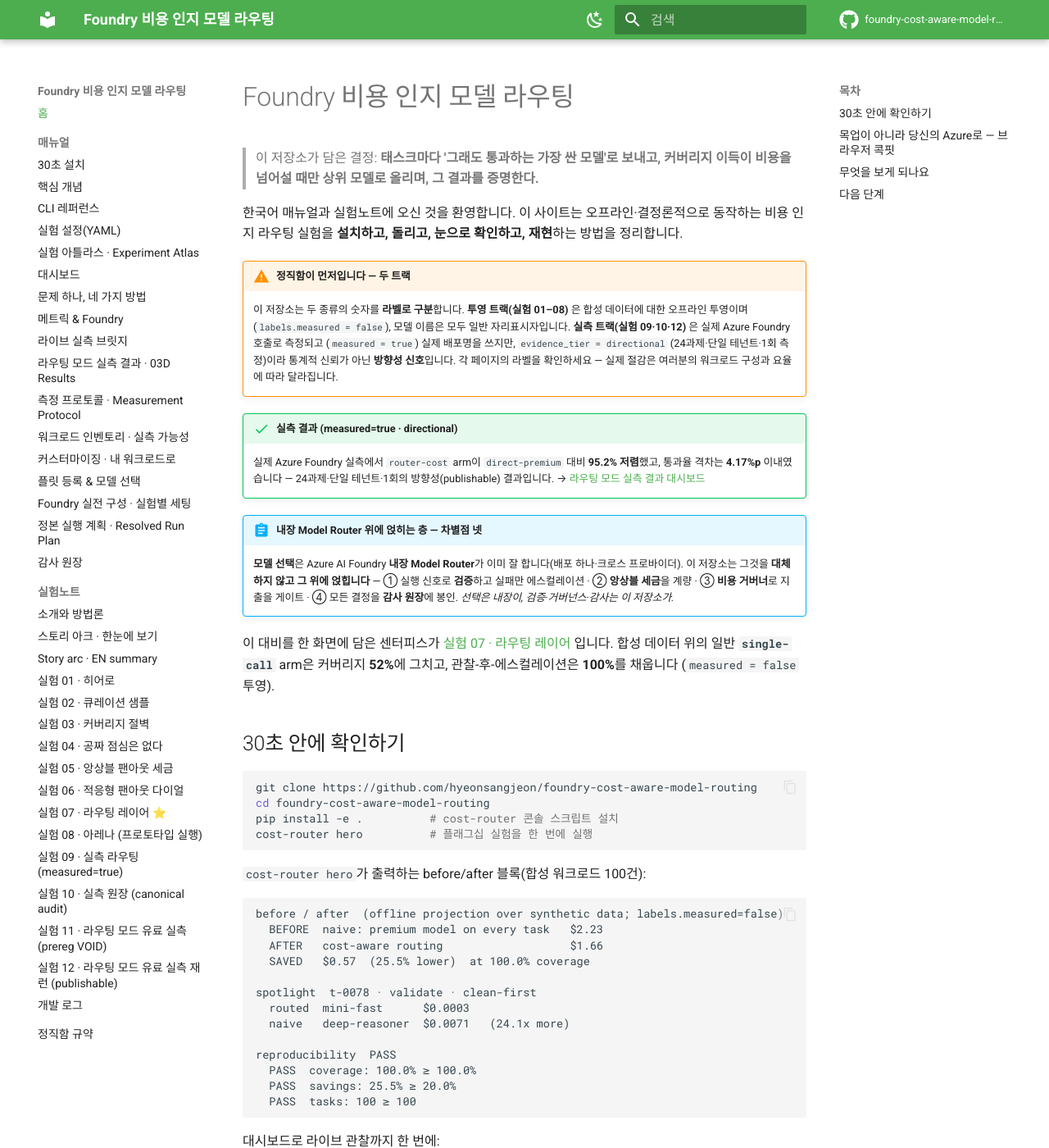
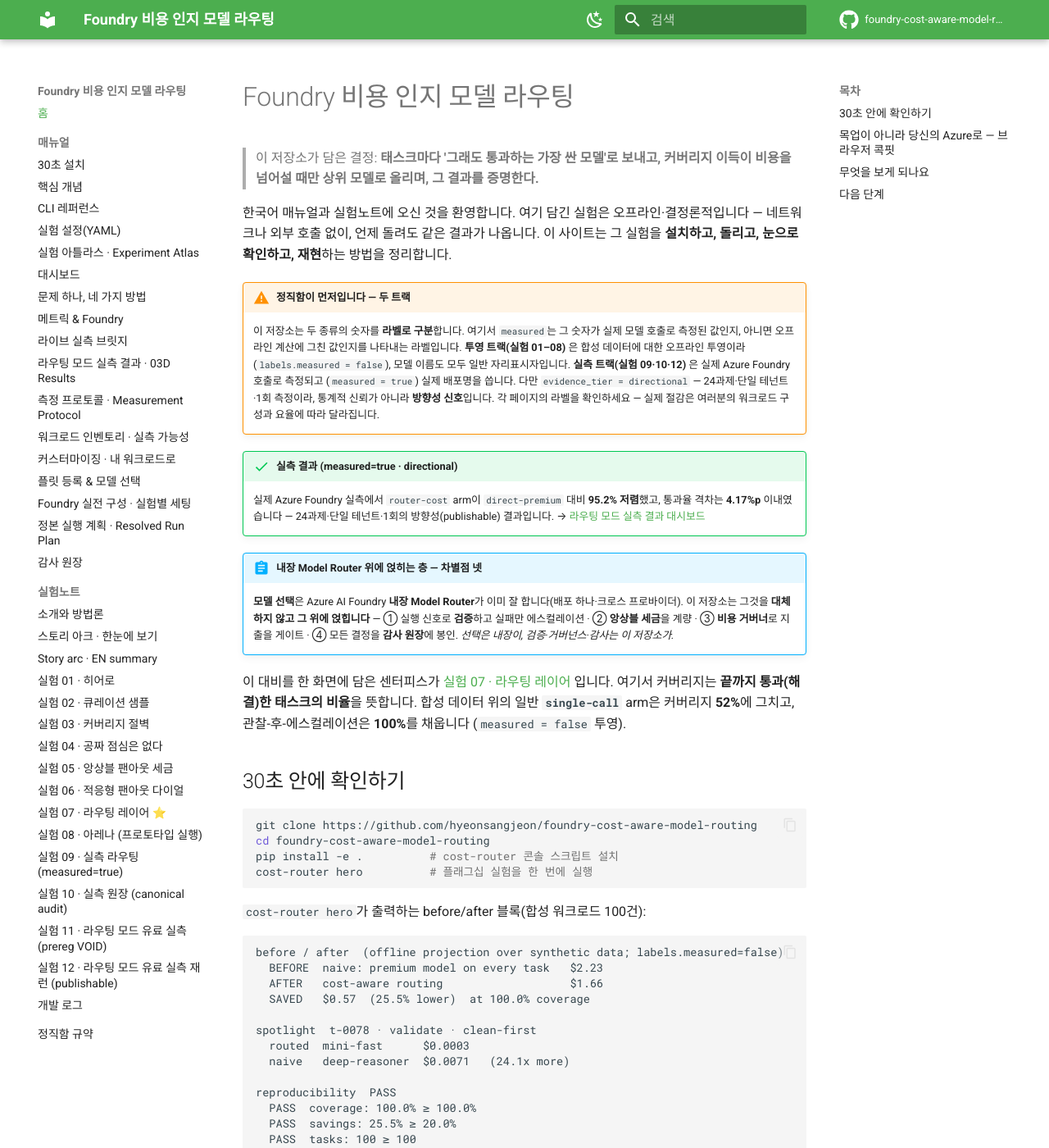
Before and after one commit to hyeonsangjeon/foundry-cost-aware-model-routing, an MkDocs documentation site: the page built from docs/index.md, in a window 1280 px wide and 1400 px high. Shown: the whole window at 82% size. Built offline with MkDocs 1.6.1 and Material for MkDocs 9.7.7, drawn with Linux system fonts in a browser that asks for light colours; comment, search, counter and statistics services are not loaded.

Commit message:
docs(ko): 첫인상 3페이지 한국어 원문 다듬기 (표현만)
번역 전 원문 품질을 먼저 올린다. 대상은 신규 방문자가 처음 만나는
세 페이지: docs/index.md, docs/manual/install.md, docs/manual/concept.md.

무엇을 바꿨나 (표현만 — 내용·주장·수치는 불변):
- 전문용어 첫 등장 시 한 줄 설명 추가: `measured`, coverage(커버리지),
  오프라인·결정론적, 재현성 계약, p95/SLA, `labels.measured = false`.
  용어 자체는 그대로 두고 "이게 뭔지"만 덧붙임(정확성 우선).
- 절이 셋 이상인 긴 문장 분할(환영 문단, 두-트랙 실측 문장, 설치 타이밍
  주의, 개념 '문제' 문단, 내장 라우터 설명 문장).
- 톤 일관화: 개념 '논지' 불릿을 해라체 → 페이지 나머지와 같은 합니다체로.

바꾸지 않은 것:
- 숫자·모델명·라벨·명령어 한 글자도 불변(토큰 diff로 확인:
  추가된 유일한 코드스팬은 정의용 `measured` 참조 1개).
- 실측/투영 두 트랙 구분, directional 한계, 새 푸터 문구 유지.
- 03Z 규칙(제품명과 합성 52%가 같은 문단에 없음) 유지.
- 코드·설정·experiments 무변경 → plan_hash 불변.

검증: pytest 836 passed · ruff clean · mkdocs build --strict ·
check_naming_surfaces 2338 blocks OK.

Co-authored-by: Copilot <223556219+Copilot@users.noreply.github.com>

```diff
--- a/docs/index.md
+++ b/docs/index.md
@@ -2,16 +2,18 @@
 
 > 이 저장소가 담은 결정: **태스크마다 '그래도 통과하는 가장 싼 모델'로 보내고, 커버리지 이득이 비용을 넘어설 때만 상위 모델로 올리며, 그 결과를 증명한다.**
 
-한국어 매뉴얼과 실험노트에 오신 것을 환영합니다. 이 사이트는 오프라인·결정론적으로 동작하는
-비용 인지 라우팅 실험을 **설치하고, 돌리고, 눈으로 확인하고, 재현**하는 방법을 정리합니다.
+한국어 매뉴얼과 실험노트에 오신 것을 환영합니다. 여기 담긴 실험은 오프라인·결정론적입니다 —
+네트워크나 외부 호출 없이, 언제 돌려도 같은 결과가 나옵니다. 이 사이트는 그 실험을
+**설치하고, 돌리고, 눈으로 확인하고, 재현**하는 방법을 정리합니다.
 
 !!! warning "정직함이 먼저입니다 — 두 트랙"
-    이 저장소는 두 종류의 숫자를 **라벨로 구분**합니다.
-    **투영 트랙(실험 01–08)** 은 합성 데이터에 대한 오프라인 투영이며
-    (`labels.measured = false`), 모델 이름은 모두 일반 자리표시자입니다.
+    이 저장소는 두 종류의 숫자를 **라벨로 구분**합니다. 여기서 `measured`는 그 숫자가 실제
+    모델 호출로 측정된 값인지, 아니면 오프라인 계산에 그친 값인지를 나타내는 라벨입니다.
+    **투영 트랙(실험 01–08)** 은 합성 데이터에 대한 오프라인 투영이라
+    (`labels.measured = false`), 모델 이름도 모두 일반 자리표시자입니다.
     **실측 트랙(실험 09·10·12)** 은 실제 Azure Foundry 호출로 측정되고
-    (`measured = true`) 실제 배포명을 쓰지만, `evidence_tier = directional`
-    (24과제·단일 테넌트·1회 측정)이라 통계적 신뢰가 아닌 **방향성 신호**입니다.
+    (`measured = true`) 실제 배포명을 씁니다. 다만 `evidence_tier = directional` —
+    24과제·단일 테넌트·1회 측정이라, 통계적 신뢰가 아니라 **방향성 신호**입니다.
     각 페이지의 라벨을 확인하세요 — 실제 절감은 여러분의 워크로드 구성과 요율에 따라 달라집니다.
 
 !!! success "실측 결과 (measured=true · directional)"
@@ -27,8 +29,9 @@
     결정을 **감사 원장**에 봉인. *선택은 내장이, 검증·거버넌스·감사는 이 저장소가.*
 
 이 대비를 한 화면에 담은 센터피스가 [실험 07 · 라우팅 레이어](lab-notebook/07-model-router.md)
-입니다. 합성 데이터 위의 일반 **`single-call`** arm은 커버리지 **52%**에 그치고,
-관찰-후-에스컬레이션은 **100%**를 채웁니다 (`measured = false` 투영).
+입니다. 여기서 커버리지는 **끝까지 통과(해결)한 태스크의 비율**을 뜻합니다. 합성 데이터 위의
+일반 **`single-call`** arm은 커버리지 **52%**에 그치고, 관찰-후-에스컬레이션은 **100%**를
+채웁니다 (`measured = false` 투영).
 
 ## 30초 안에 확인하기
 
```
Also changed, not shown: docs/manual/concept.md (+12 -10 lines), docs/manual/install.md (+5 -4 lines).
